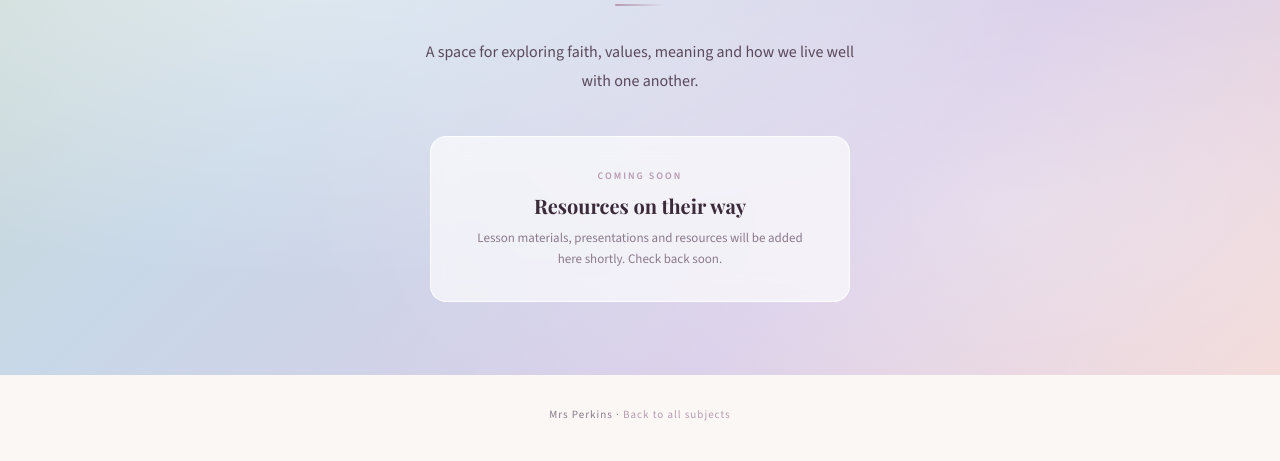
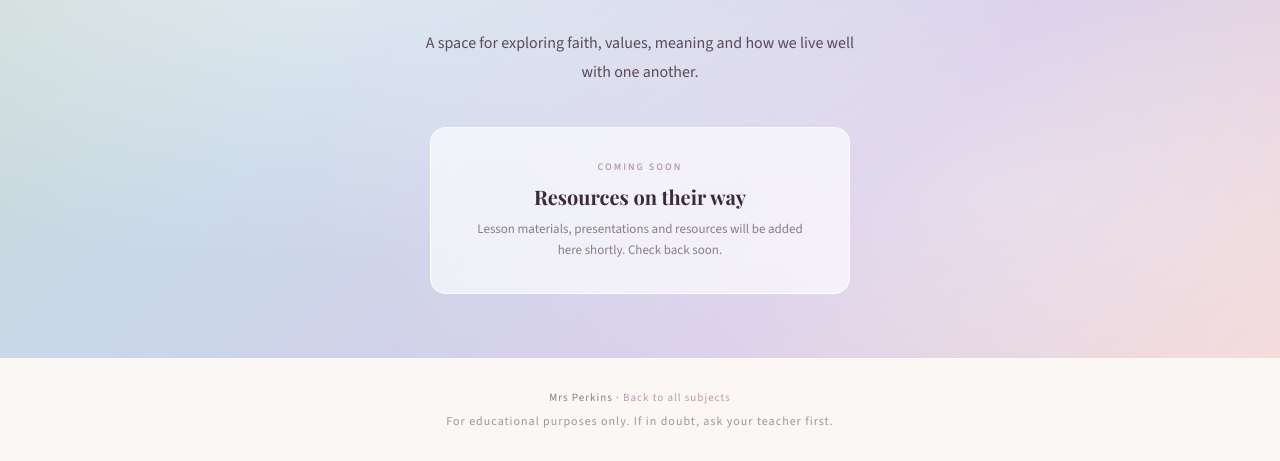
Before and after one commit to mrsperkinsteacher/CLS, a plain HTML site: page index.html in a window 1280 px wide. Shown: the part 346-807 px from the top of the page. Drawn offline with nearby package versions, Linux system fonts and the light colour scheme; a web font is replaced by a local one.

Commit message:
Footer: For educational purposes only. If in doubt, ask your teacher first.
Co-Authored-By: Claude Opus 5.5 <noreply@anthropic.com>
Claude-Session: https://claude.ai/code/session_01SrXbcZjSdJ4Ez17A95Xdqk

```diff
--- a/index.html
+++ b/index.html
@@ -85,7 +85,7 @@ footer a:hover{text-decoration:underline;}
   </div>
 </div>
 
-<footer>Mrs Perkins &middot; <a href="https://middleandbeyond.com.au/">Back to all subjects</a></footer>
+<footer>Mrs Perkins &middot; <a href="https://middleandbeyond.com.au/">Back to all subjects</a><p class="edu-note" style="font-size:12px;opacity:.8;margin:8px 0 0">For educational purposes only. If in doubt, ask your teacher first.</p></footer>
 
 </body>
 </html>
```
